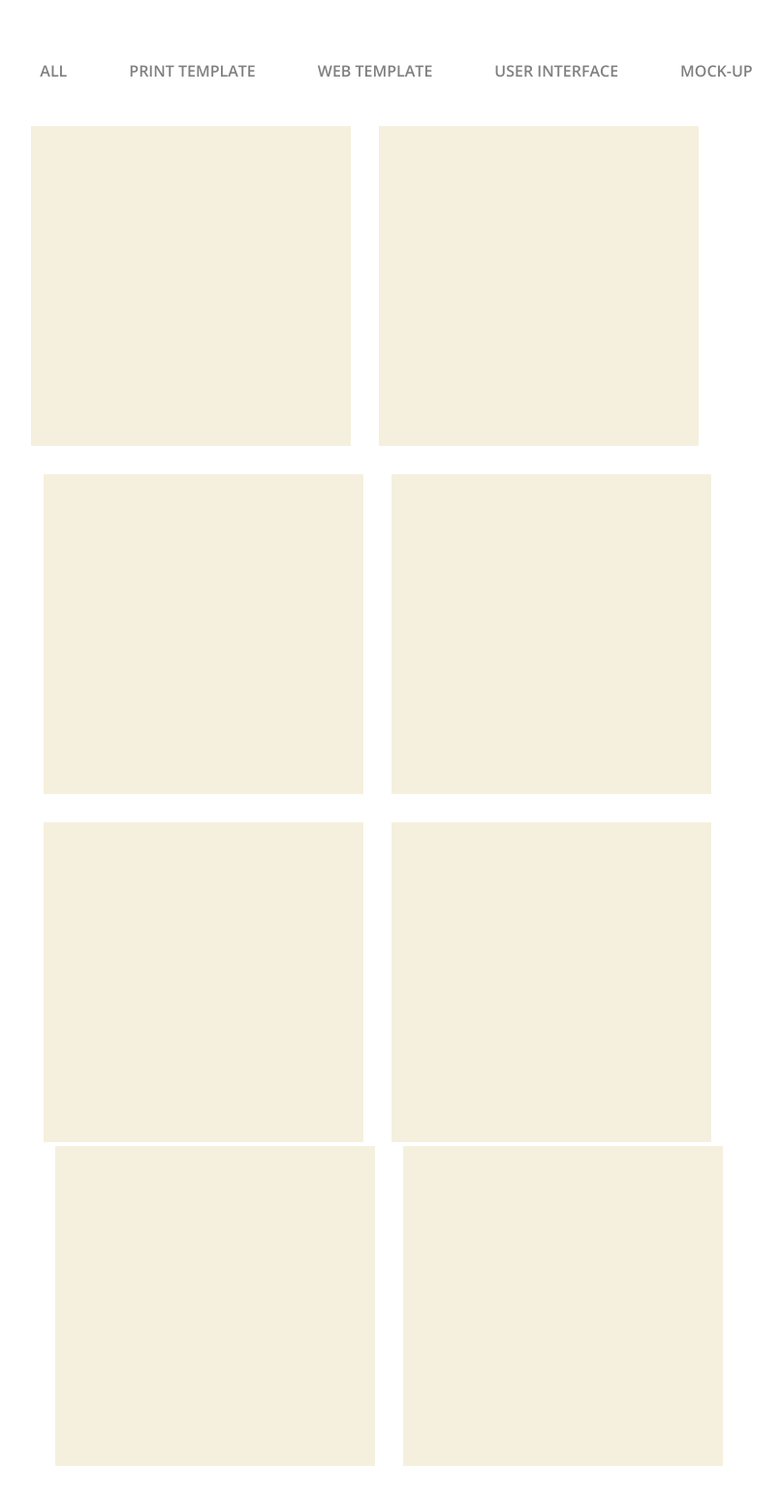
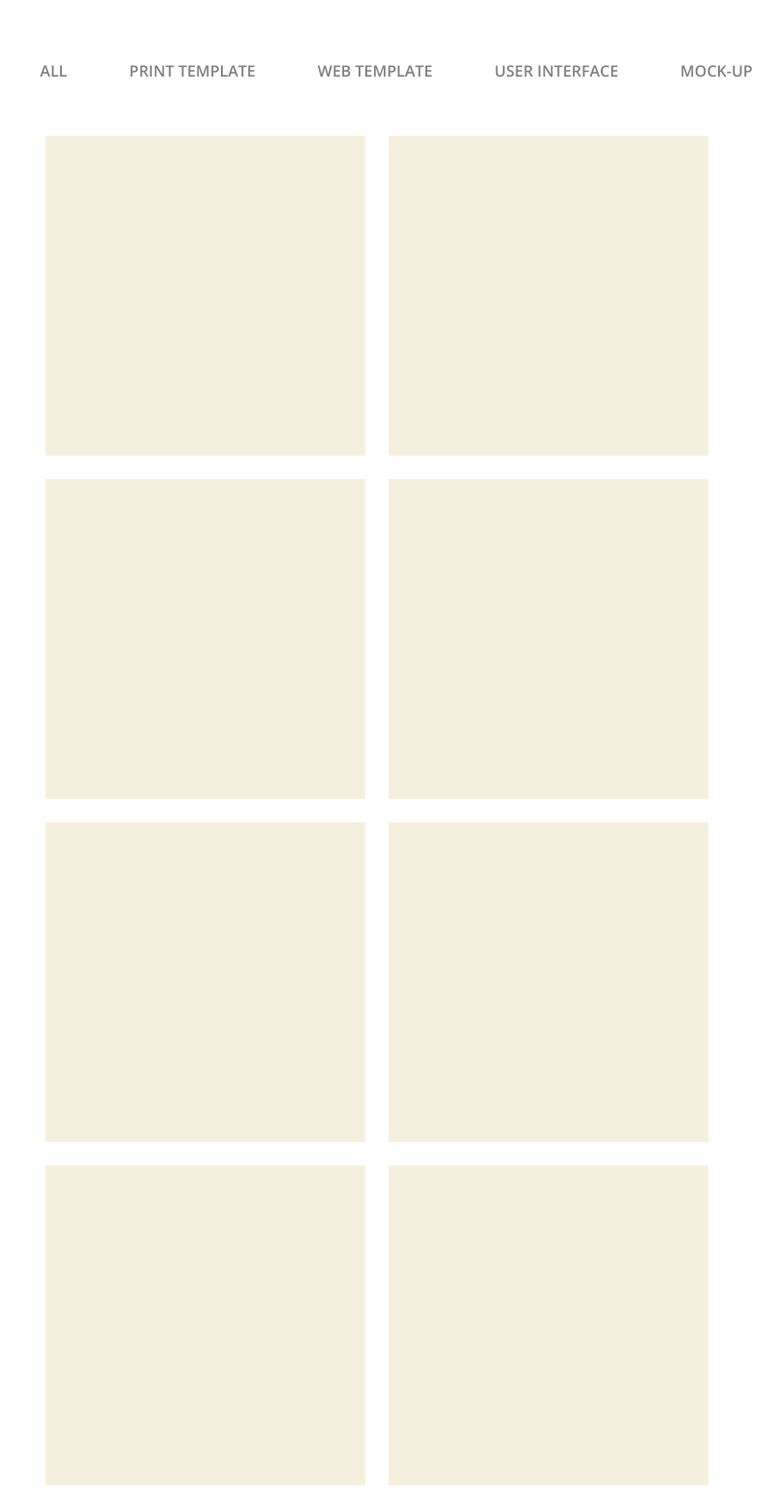
Before and after one commit to Furroz/Furroz.github.io, a plain HTML site: page index.html in a window 1280 px wide. Shown: the part 2505-4050 px from the top of the page at 97% size, without its empty margins (251-1058 px from the left). Drawn offline with nearby package versions, Linux system fonts and the light colour scheme.

Commit message:
modified

```diff
--- a/index.html
+++ b/index.html
@@ -80,14 +80,14 @@
 			</ul>
 			</div>
 			<div class ="layers">
-				<img style="padding-right:25px;padding-bottom:25px;" src="images/layer.png">
-				<img style="padding-right:25px;padding-bottom:25px;" src="images/layer.png">
-				<img style="padding-right:25px;padding-bottom:25px;" src="images/layer.png">
-				<img style="padding-bottom:25px;" src="images/layer.png">
-				<img src="images/layer.png">
-				<img style="padding-left:25px;" src="images/layer.png">
-				<img style="padding-left:25px;" src="images/layer.png">
-				<img style="padding-left:25px;" src="images/layer.png">
+				<img style="padding:10px" src="images/layer.png">
+				<img style="padding:10px" src="images/layer.png">
+				<img style="padding:10px" src="images/layer.png">
+				<img style="padding:10px" src="images/layer.png">
+				<img style="padding:10px" src="images/layer.png">
+				<img style="padding:10px;" src="images/layer.png">
+				<img style="padding:10px;" src="images/layer.png">
+				<img style="padding:10px;" src="images/layer.png">
 			</div>
 	 </div>
 	 <div class="section-four">
@@ -140,7 +140,7 @@
 	 					<p>(+88) 017 617 46373</p>
 	 				</div>
 	 				<form class="form-three">
-	 					<textarea style="padding-top:20px;background-color:#C0C0C0;border-radius:10px;"cols="95" rows="20" name="about">
+	 					<textarea style="padding-top:20px;background-color:#C0C0C0;border-radius:10px;"cols="95" rows="20" name="about" placeholder="Type your message">
 	 					</textarea>
 	 					<button class="button-four">SEND MESSAGE</button>
 	 				</form>
--- a/styles/styles.css
+++ b/styles/styles.css
@@ -209,8 +209,8 @@ font-family: 'Open Sans', sans-serif;
 color:red;
 }
 .layers {
-	padding-left:220px;
-	padding-right:220px;
+	padding-left:200px;
+	padding-right:200px;
 	padding-bottom: 100px;
 	display:inline-block;
 	text-align:center;
```
